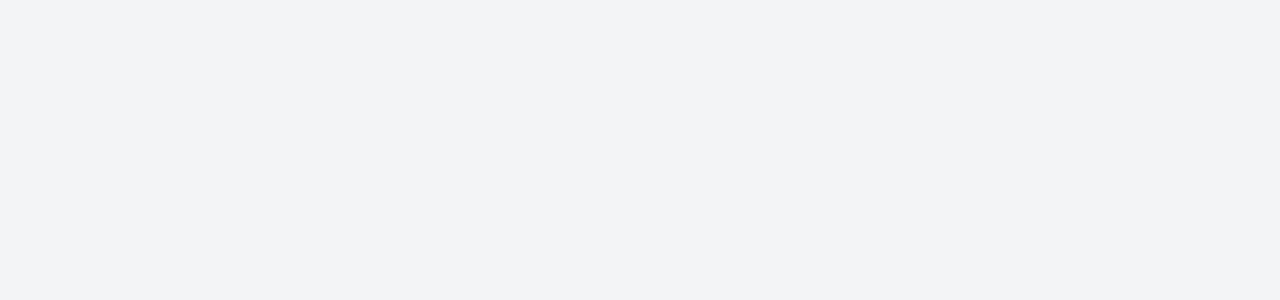
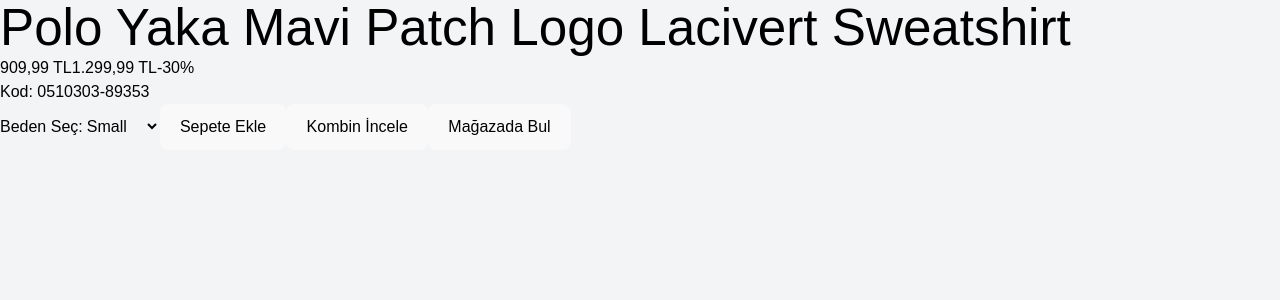
Before and after one commit to mehtaapxkrkmz/lacivert, a React (Vite) app in the folder Frontend/: page /product/1 in a window 1280 px wide. Before the commit this address had no page. Shown: the top 300 px of the page. Built offline with nearby package versions, Linux system fonts and the light colour scheme.

Commit message:
tasarım eklenecek

```diff
--- a/Frontend/src/App.jsx
+++ b/Frontend/src/App.jsx
@@ -7,6 +7,7 @@ import Home from './components/guest/Layout/Home'
 import Layout from './components/guest/Layout/Layout'
 
 import { BrowserRouter as Router, Routes, Route, Link, useLocation } from "react-router-dom";
+import ProductDetails from '../src/components/guest/Layout/ProductDetails'
 
 
 const AppContent = () => {
@@ -28,6 +29,7 @@ const AppContent = () => {
         <Route path="/" element={<Layout />}>
           <Route index element={<Home />} /> {/* Ana sayfa */}
         </Route>
+        <Route path="/product/:id" element={<ProductDetails />} />
         <Route path="/admin/*" element={<Admin />} />
         <Route path="/test" element={<Test />} />
       </Routes>
--- /dev/null
+++ b/Frontend/src/components/guest/Layout/ProductDetails.jsx
@@ -0,0 +1,36 @@
+import React from 'react'
+import '../../../scss/index.scss'
+
+function ProductDetails() {
+  return (
+    <div className="productPage">
+      <div className="productImages">
+        <img src="" alt="" />
+        <img src="" alt="" />
+      </div>
+      <div className="productDetails">
+      <h1>Polo Yaka Mavi Patch Logo Lacivert Sweatshirt</h1>
+            <p class="price">
+                <span class="discounted-price">909,99 TL</span>
+                <span class="original-price">1.299,99 TL</span>
+                <span class="discount">-30%</span>
+            </p>
+            <p class="product-code">Kod: 0510303-89353</p>
+            <label for="size">Beden Seç:</label>
+            <select id="size">
+                <option value="small">Small</option>
+                <option value="medium">Medium</option>
+                <option value="large">Large</option>
+            </select>
+            <button>Sepete Ekle</button>
+            <button>Kombin İncele</button>
+            <button>Mağazada Bul</button>
+
+      </div>
+
+
+    </div>
+  )
+}
+
+export default ProductDetails
--- a/Frontend/src/components/guest/Layout/Products.jsx
+++ b/Frontend/src/components/guest/Layout/Products.jsx
@@ -1,6 +1,9 @@
 import React from 'react'
 import Product from './Product'
 import ProductList from '../../../../public/ProductList.js'
+import Home from './Home.jsx'
+import ProductDetails from './ProductDetails.jsx'
+import { Routes, Route } from 'react-router-dom';
 
 function Products() {
   return (
@@ -21,6 +24,9 @@ function Products() {
           comments={product.comments}
         />
       ))}
+
+
+
     </div>
   )
 }
--- /dev/null
+++ b/Frontend/src/scss/ProductDetails.scss
@@ -0,0 +1,9 @@
+.productPage{
+    color: black;
+    display: flex;
+    width: 100%;
+    .productImages{
+
+    }
+
+}
--- a/Frontend/src/scss/index.scss
+++ b/Frontend/src/scss/index.scss
@@ -2,6 +2,7 @@
 @use "default";
 @use "admin";
 @use "products";
+@use "ProductDetails";
 @use "comment/rating";
 @use "comment/comment";
 @use "comment/addComment";
```
